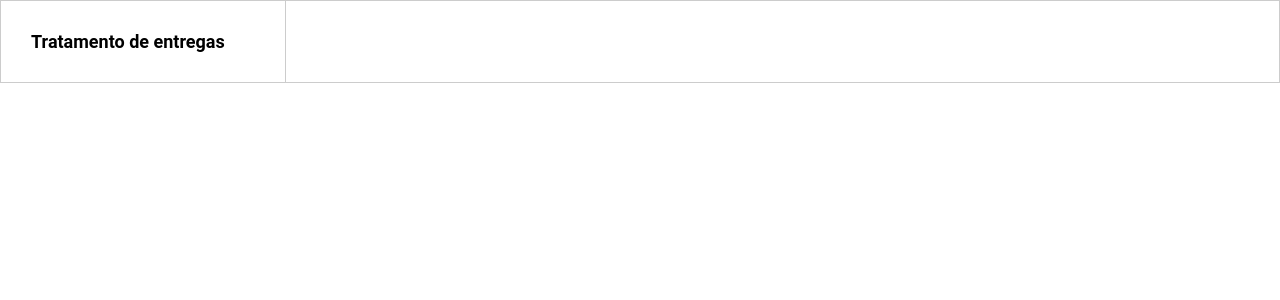
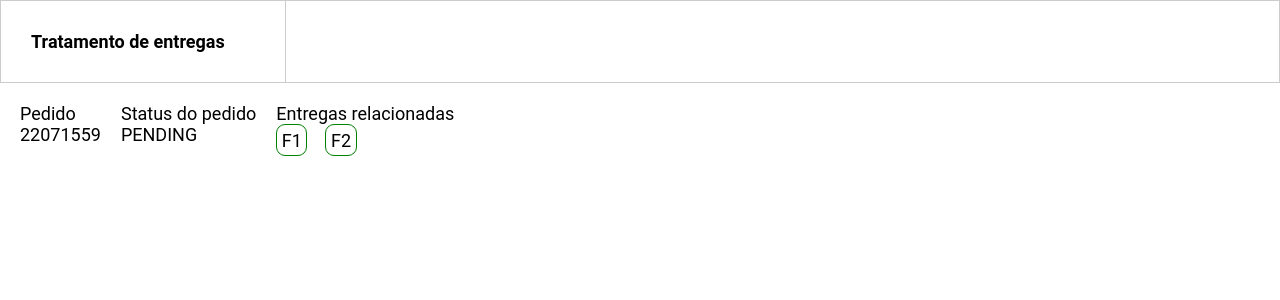
Before and after one commit to chaordic/frontend-challenger, a React app: page / in a window 1280 px wide. Shown: the top 300 px of the page. Built offline with nearby package versions, Linux system fonts and the light colour scheme.

Commit message:
[WIP] Header

```diff
--- a/src/_variables.scss
+++ b/src/_variables.scss
@@ -8,3 +8,4 @@ $border: 1px solid $border-color;
 
 $gutter: 30px;
 $padding: 20px;
+$margin: $padding;
--- a/src/components/Header/Header.js
+++ b/src/components/Header/Header.js
@@ -1,11 +1,36 @@
 import React from "react";
+import { useSelector } from "react-redux";
 
 import styles from "./Header.scss";
 
-export const Header = () => (
+export const Header = ({ id, status, fulfillments }) => (
   <header className={styles.header}>
-    <div className={styles.container}>Tratamento de entregas</div>
+    <div className={styles.breadcrumb}>
+      <div className={styles.item}>Tratamento de entregas</div>
+    </div>
+    <div className={styles.container}>
+      <div>
+        Pedido
+        <br />
+        {id}
+      </div>
+      <div>
+        Status do pedido
+        <br />
+        {status}
+      </div>
+      <div>
+        Entregas relacionadas
+        <br />
+        {Object.keys(fulfillments).map(fulfillment => (
+          <span className={styles.badge}>{fulfillment}</span>
+        ))}
+      </div>
+    </div>
   </header>
 );
 
-export default Header;
+export default () => {
+  const { data } = useSelector(({ pedido }) => pedido);
+  return Header(data);
+};
--- a/src/components/Header/Header.scss
+++ b/src/components/Header/Header.scss
@@ -1,11 +1,29 @@
 .header {
-  border: $border;
-  display: flex;
-  font-weight: bolder;
+  .breadcrumb {
+    border: $border;
+    display: flex;
+    font-weight: bolder;
+
+    .item {
+      border-right: $border;
+      padding: $gutter;
+      padding-right: #{$gutter * 2};
+    }
+  }
 
   .container {
-    border-right: $border;
-    padding: $gutter;
-    padding-right: #{$gutter * 2};
+    display: flex;
+    padding: $padding;
+    > div {
+      margin-right: $margin;
+    }
   }
 }
+
+.badge {
+  border: 1px solid green;
+  border-radius: 0.5rem;
+  padding: 0.25rem;
+  margin-right: 1rem;
+  display: inline-block;
+}
```
